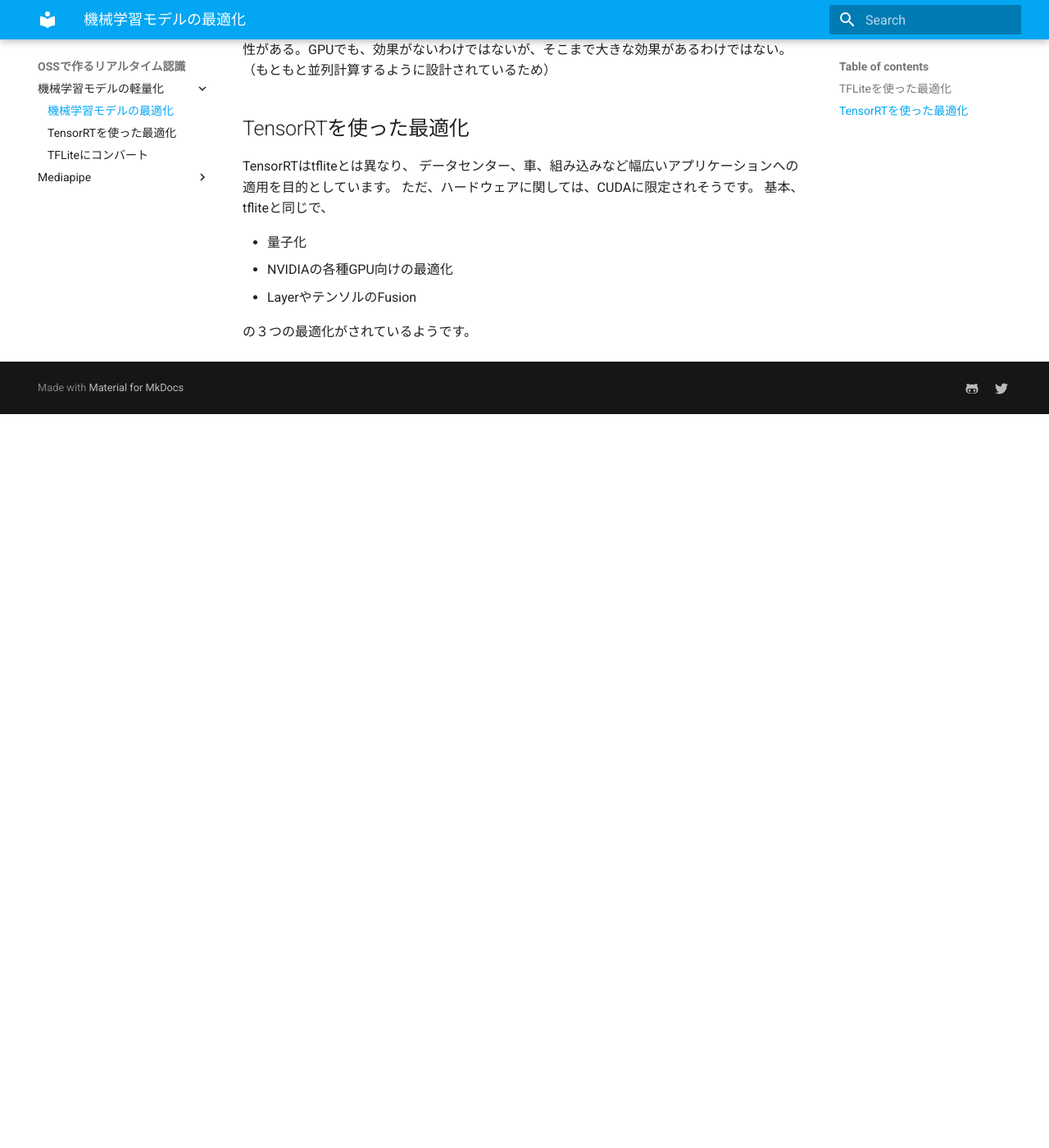
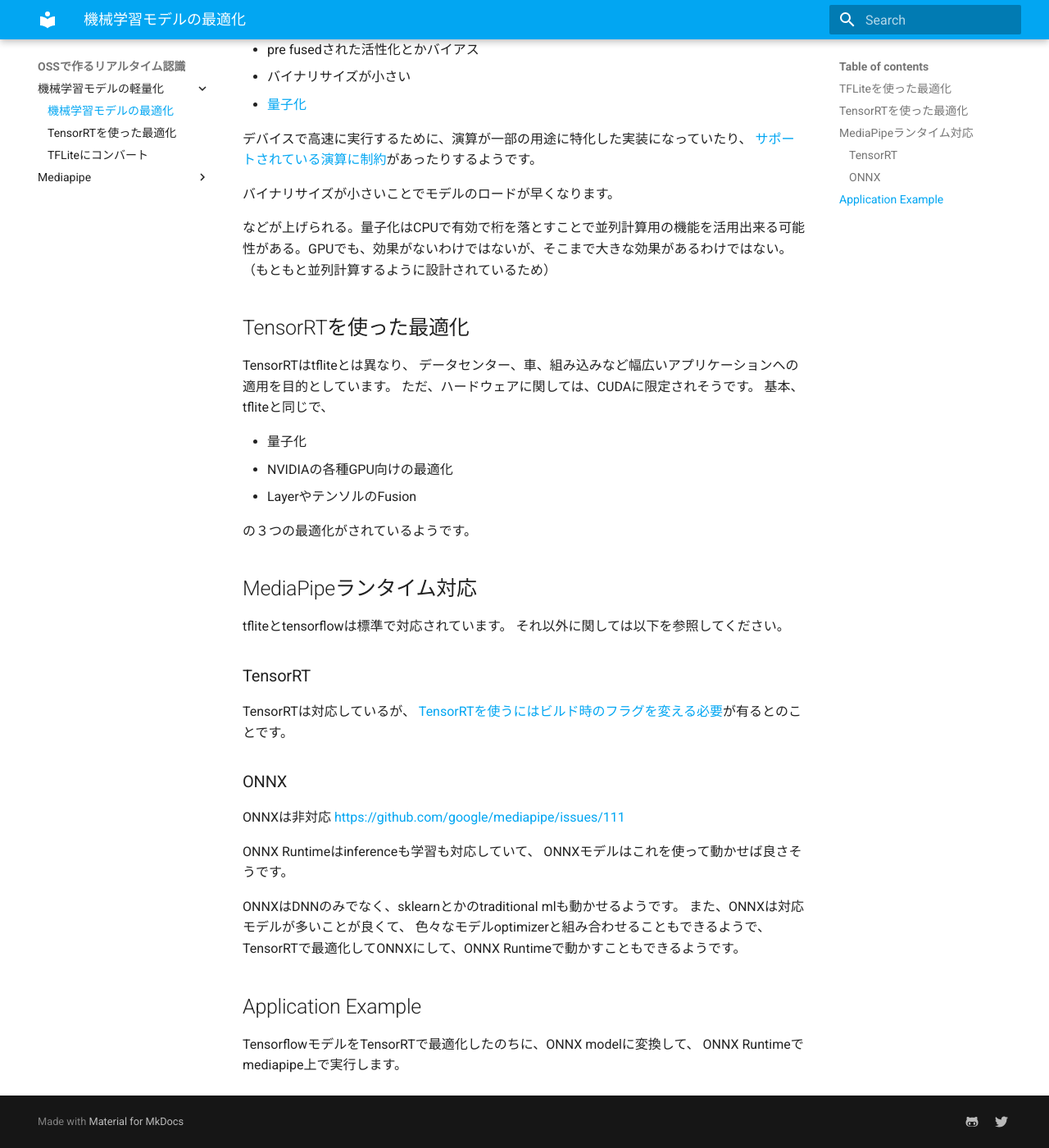
Before and after one commit to xiong-jie-y/ai-yome-project, an MkDocs documentation site: the page built from docs/knowledges/lightweight_ml/lighten_model.md, in a window 1280 px wide and 1400 px high, scrolled down 1097 px. Shown: the whole window at 82% size. Built offline with MkDocs 1.6.1 and Material for MkDocs 9.7.7, drawn with Linux system fonts in a browser that asks for light colours; before the commit the page ends 1602 px from its top, so only the background shows below that; some of the changed text lies outside the part shown.

Commit message:
Update doc.

```diff
--- a/docs/knowledges/lightweight_ml/lighten_model.md
+++ b/docs/knowledges/lightweight_ml/lighten_model.md
@@ -5,13 +5,23 @@
 また、単純にビット数を落とすことも有効で単精度にしたり、１バイトの引数にしたりしても
 ある程度の精度は残せる場合があり、高速化するときは検討しても良いと思います。
 
+基本的にはコンバーター、ランタイムごとに
+
+* グラフの最適化アルゴリズムが異なる
+* サポートしている演算や最適化が異なる
+* ランタイムが異なる
+
+といったことが異なる。それぞれ大きな差はつかないと思うので、
+個人で使う場合においては、ONNX Runtimeのような対応しているものが多いものを使うのが良さそうです。
+
+製品作りになると少し要件が強まり、
 モデルの最適化アルゴリズムやランタイムはデバイスや用途に最適化されているので、
 自分が推論を行いたいデバイスに特化したものを選ぶ感じになると思います。
 
 !!! todo
     選択基準をもっと作り込む
 
-!!! note
+!!! todo
     **OSS参加**
     OSやハードウェアの制約を考えながらパフォーマンスチューニングしたい人とか、性能に関係ない箇所を自動的に探すアルゴリズムを探したい人はこういったOSSに参加するのは楽しいかもしれません。
 
@@ -44,3 +54,27 @@
 * LayerやテンソルのFusion
 
 の３つの最適化がされているようです。
+
+## MediaPipeランタイム対応
+tfliteとtensorflowは標準で対応されています。
+それ以外に関しては以下を参照してください。
+
+### TensorRT
+TensorRTは対応しているが、
+[TensorRTを使うにはビルド時のフラグを変える必要](https://github.com/google/mediapipe/issues/723)が有るとのことです。
+
+### ONNX
+ONNXは非対応
+https://github.com/google/mediapipe/issues/111
+
+ONNX Runtimeはinferenceも学習も対応していて、
+ONNXモデルはこれを使って動かせば良さそうです。
+
+ONNXはDNNのみでなく、sklearnとかのtraditional mlも動かせるようです。
+また、ONNXは対応モデルが多いことが良くて、
+色々なモデルoptimizerと組み合わせることもできるようで、
+TensorRTで最適化してONNXにして、ONNX Runtimeで動かすこともできるようです。
+
+## Application Example
+TensorflowモデルをTensorRTで最適化したのちに、ONNX modelに変換して、
+ONNX Runtimeでmediapipe上で実行します。
```
